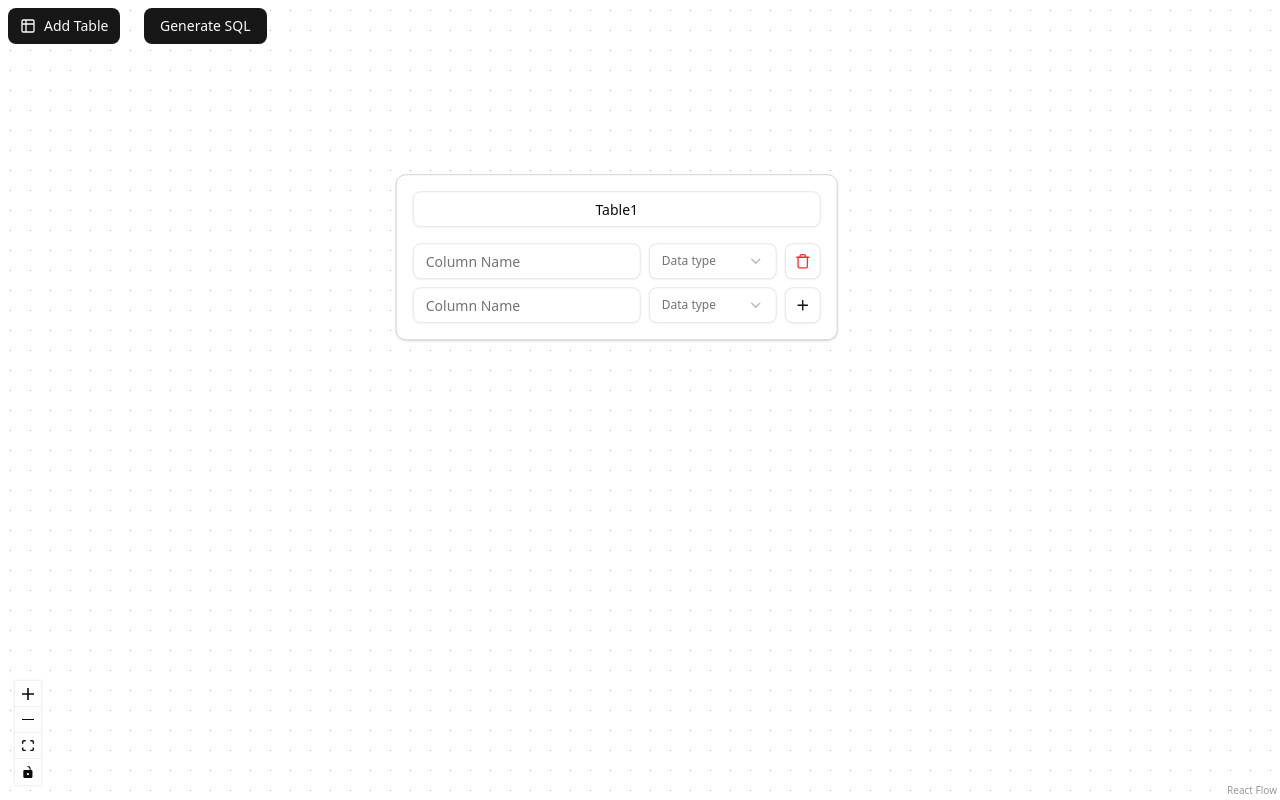
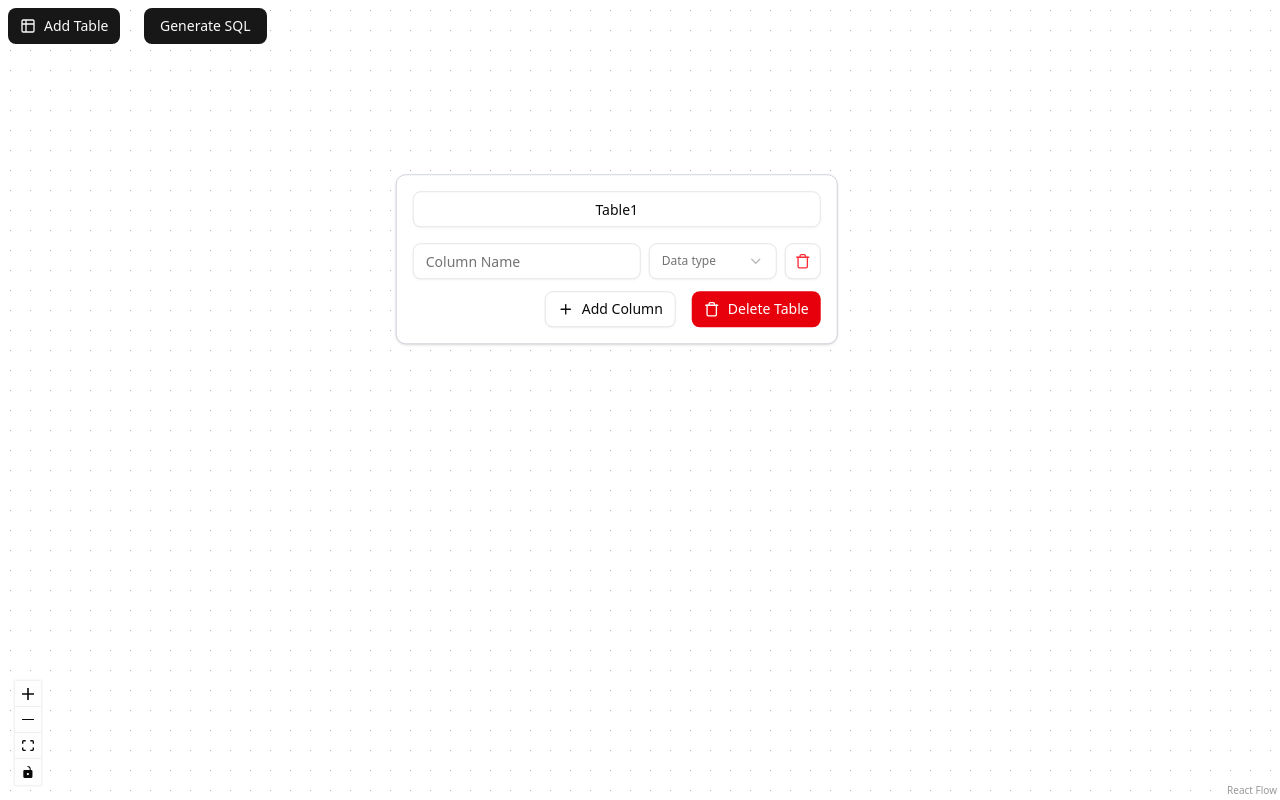
Before and after one commit to prasadkarmalkar/sql-schema-flow, a React (Vite) app: page / in a window 1280 px wide. Both pictures are taken after a click on the button "Add Table". Built offline with nearby package versions, Linux system fonts and the light colour scheme.

Commit message:
Add table removal functionality and enhance TableNode with dynamic column management

```diff
--- a/src/App.tsx
+++ b/src/App.tsx
@@ -1,30 +1,46 @@
-import { ReactFlow, Background, BackgroundVariant, Controls } from '@xyflow/react';
-import '@xyflow/react/dist/style.css';
-import './App.css'
-import TableNode from './components/TableNode';
-import { Button } from './components/ui/button';
-import { Table2 } from 'lucide-react';
-import { useSQLTables, type Column } from './stores/sql-tables';
+import {
+  ReactFlow,
+  Background,
+  BackgroundVariant,
+  Controls,
+} from "@xyflow/react";
+import "@xyflow/react/dist/style.css";
+import "./App.css";
+import TableNode from "./components/TableNode";
+import { Button } from "./components/ui/button";
+import { Table2 } from "lucide-react";
+import { useSQLTables, type Column } from "./stores/sql-tables";
 
 const nodeTypes = {
   tableNode: TableNode,
 };
 function App() {
-  const {nodes, edges, addTable, onNodesChange, onEdgesChange, onConnect} = useSQLTables();
+  const { nodes, edges, addTable, onNodesChange, onEdgesChange, onConnect } =
+    useSQLTables();
 
   const handleAddTable = () => {
     const newTable = {
       id: `table-${Date.now()}`,
-      type: 'tableNode',
+      type: "tableNode",
       position: { x: Math.random() * 400, y: Math.random() * 400 },
-      data: { label: `Table${nodes.length + 1}`, columns: [] },
+      data: {
+        label: `Table${nodes.length + 1}`,
+        columns: [
+          {
+            id: Date.now().toString(),
+            name: "",
+            dataType: "",
+            size: "",
+          },
+        ],
+      },
     };
     addTable(newTable);
-  }
+  };
 
   const generateSQL = () => {
-    let generatedQuery = '';
-    nodes.forEach(node => {
+    let generatedQuery = "";
+    nodes.forEach((node) => {
       const tableName = node.data.label;
       const columns = Array.isArray(node.data.columns) ? node.data.columns : [];
       let createTableQuery = `CREATE TABLE ${tableName} (\n`;
@@ -34,19 +50,19 @@ function App() {
           createTableQuery += `(${col.size})`;
         }
         if (index < columns.length - 1) {
-          createTableQuery += ',\n';
+          createTableQuery += ",\n";
         } else {
-          createTableQuery += '\n';
+          createTableQuery += "\n";
         }
       });
-      createTableQuery += ');';
-      generatedQuery += createTableQuery + '\n\n';
+      createTableQuery += ");";
+      generatedQuery += createTableQuery + "\n\n";
     });
   };
 
   return (
     <>
-      <div style={{ width: '100%', height: '100vh' }}>
+      <div style={{ width: "100%", height: "100vh" }}>
         <ReactFlow
           nodes={nodes}
           edges={edges}
@@ -60,11 +76,20 @@ function App() {
           <Controls />
           <Background variant={BackgroundVariant.Dots} />
         </ReactFlow>
-        <Button className='absolute top-2 left-2' onClick={handleAddTable}><Table2 />Add Table</Button>
-        <Button className='absolute top-2 left-36' variant='default' onClick={generateSQL}>Generate SQL</Button>
+        <Button className='absolute top-2 left-2' onClick={handleAddTable}>
+          <Table2 />
+          Add Table
+        </Button>
+        <Button
+          className='absolute top-2 left-36'
+          variant='default'
+          onClick={generateSQL}
+        >
+          Generate SQL
+        </Button>
       </div>
     </>
-  )
+  );
 }
 
-export default App
+export default App;
--- a/src/components/TableNode.tsx
+++ b/src/components/TableNode.tsx
@@ -9,21 +9,20 @@ import {
   SelectValue,
 } from "./ui/select";
 import { SQLDataTypes } from "../data/data";
-import { Button } from './ui/button';
-import { PlusIcon, Trash } from 'lucide-react';
-import { useSQLTables, type Column } from '../stores/sql-tables';
-import { useEffect } from 'react';
+import { Button } from "./ui/button";
+import { PlusIcon, Trash } from "lucide-react";
+import { useSQLTables, type Column } from "../stores/sql-tables";
 
-const TableNode = (props: { data: { label: string }, id: string }) => {
-  const { addColumn, removeColumn, updateColumn, getTableColumns, updateTableName } = useSQLTables();
+const TableNode = (props: { data: { label: string }; id: string }) => {
+  const {
+    addColumn,
+    removeColumn,
+    updateColumn,
+    getTableColumns,
+    updateTableName,
+    removeTable
+  } = useSQLTables();
   const columns = getTableColumns(props.id);
-
-  // Initialize with one empty column if no columns exist
-  useEffect(() => {
-    if (columns.length === 0) {
-      addColumn(props.id);
-    }
-  }, []);
 
   const handleAddColumn = () => {
     addColumn(props.id);
@@ -33,12 +32,16 @@ const TableNode = (props: { data: { label: string }, id: string }) => {
     removeColumn(props.id, columnId);
   };
 
-  const handleUpdateColumn = (columnId: string, field: keyof Column, value: string) => {
+  const handleUpdateColumn = (
+    columnId: string,
+    field: keyof Column,
+    value: string
+  ) => {
     updateColumn(props.id, columnId, field, value);
   };
 
   const handleDataTypeChange = (columnId: string, value: string) => {
-    handleUpdateColumn(columnId, 'dataType', value);
+    handleUpdateColumn(columnId, "dataType", value);
   };
 
   const handleTableNameChange = (name: string) => {
@@ -46,9 +49,15 @@ const TableNode = (props: { data: { label: string }, id: string }) => {
   };
 
   const getDataTypeSupportsSize = (dataType: string): boolean => {
-    const selectedType = SQLDataTypes.flatMap(group => group.types).find(type => type.type === dataType);
+    const selectedType = SQLDataTypes.flatMap((group) => group.types).find(
+      (type) => type.type === dataType
+    );
     return selectedType?.size || false;
   };
+
+  const handleRemoveTable = () => {
+    removeTable(props.id);
+  }
   return (
     <div className='bg-white text-sm p-4 rounded-lg border border-gray-300 shadow-sm min-w-64'>
       <Input
@@ -60,7 +69,7 @@ const TableNode = (props: { data: { label: string }, id: string }) => {
         onChange={(e) => handleTableNameChange(e.target.value)}
       />
       <div className='space-y-2'>
-        {columns.map((column, index) => (
+        {columns.map((column) => (
           <div key={column.id} className='flex items-center gap-2'>
             <Input
               id={`columnName-${column.id}`}
@@ -68,7 +77,9 @@ const TableNode = (props: { data: { label: string }, id: string }) => {
               placeholder='Column Name'
               className='flex-1'
               value={column.name}
-              onChange={(e) => handleUpdateColumn(column.id, 'name', e.target.value)}
+              onChange={(e) =>
+                handleUpdateColumn(column.id, "name", e.target.value)
+              }
             />
             <Select
               value={column.dataType}
@@ -98,26 +109,43 @@ const TableNode = (props: { data: { label: string }, id: string }) => {
                 placeholder='Size'
                 className='w-16'
                 value={column.size}
-                onChange={(e) => handleUpdateColumn(column.id, 'size', e.target.value)}
+                onChange={(e) =>
+                  handleUpdateColumn(column.id, "size", e.target.value)
+                }
               />
             )}
-            {index === columns.length - 1 ? (
-              <Button variant="outline" size="icon" onClick={handleAddColumn} aria-label="Add column" className='cursor-pointer'>
-                <PlusIcon className='h-4 w-4' />
-              </Button>
-            ) : (
             <Button
-                variant="outline"
+              variant='outline'
               className='cursor-pointer'
-                size="icon"
+              size='icon'
               onClick={() => handleRemoveColumn(column.id)}
-                aria-label="Remove column"
+              aria-label='Remove column'
             >
               <Trash className='h-4 w-4 text-red-500' />
             </Button>
-            )}
           </div>
         ))}
+      </div>
+      <div className='flex justify-end mt-3 gap-2'>
+        <Button
+          variant='outline'
+          size='default'
+          onClick={handleAddColumn}
+          aria-label='Add column'
+          className='cursor-pointer'
+        >
+          <PlusIcon className='h-4 w-4' />
+          Add Column
+        </Button>
+        <Button
+          variant='destructive'
+          size='default'
+          onClick={handleRemoveTable}
+          className='cursor-pointer ml-2'
+        >
+          <Trash className='h-4 w-4' />
+          Delete Table
+        </Button>
       </div>
     </div>
   );
--- a/src/stores/sql-tables.ts
+++ b/src/stores/sql-tables.ts
@@ -17,6 +17,7 @@ type SQLTablesStoreType = {
     onEdgesChange: OnEdgesChange;
     onConnect: OnConnect;
     addColumn: (tableId: string) => void;
+    removeTable: (tableId: string) => void;
     removeColumn: (tableId: string, columnId: string) => void;
     updateColumn: (tableId: string, columnId: string, field: keyof Column, value: string) => void;
     getTableColumns: (tableId: string) => Column[];
@@ -27,6 +28,7 @@ export const useSQLTables = create<SQLTablesStoreType>((set, get) => ({
     nodes: [],
     edges: [],
     addTable: (table: Node) => set((state) => ({ nodes: [...state.nodes, table] })),
+    removeTable: (tableId: string) => set((state) => ({ nodes: state.nodes.filter(node => node.id !== tableId) })),
     addEdge: (edge: Edge) => set((state) => ({ edges: [...state.edges, edge] })),
     onNodesChange: (changes) => set((state) => ({ nodes: applyNodeChanges(changes, state.nodes) })),
     onEdgesChange: (changes) => set((state) => ({ edges: applyEdgeChanges(changes, state.edges) })),
```
Lines whose indentation alone changed are shown as unchanged.
